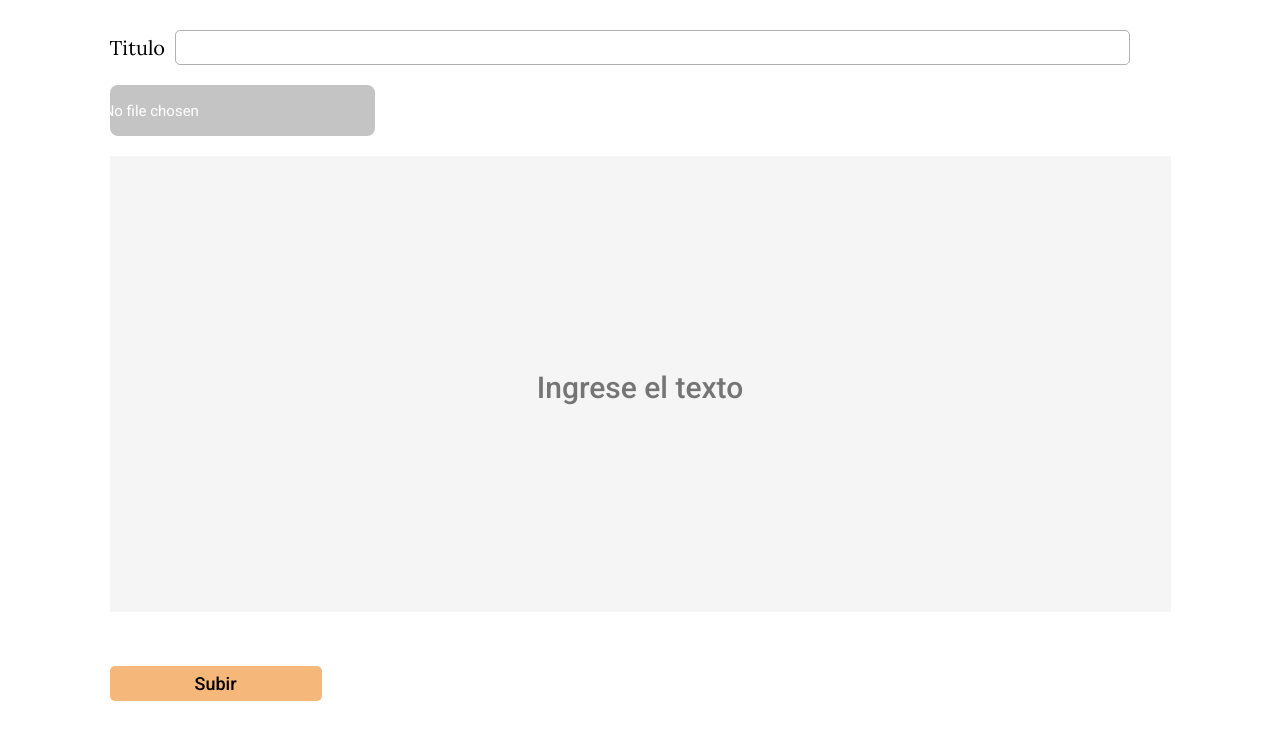
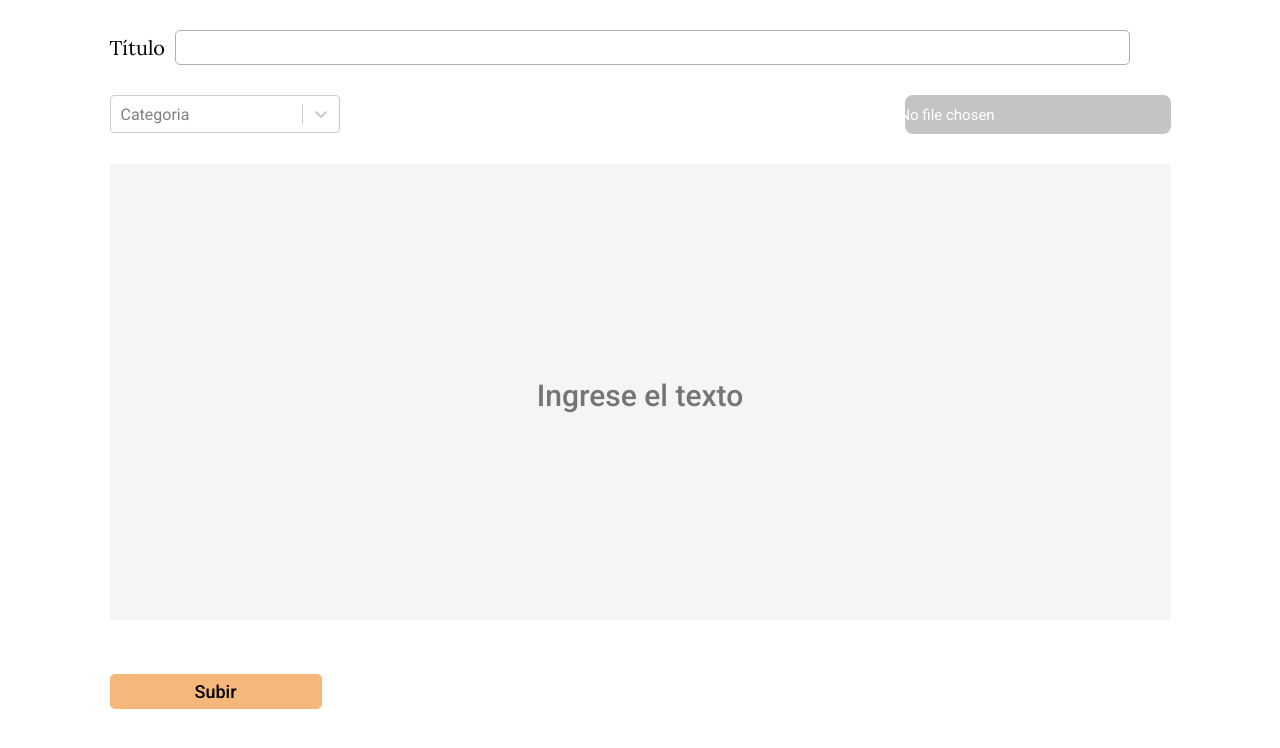
Before and after one commit to AlexBujosa/Economic-Blog, a React (Create React App) app: page /upload in a window 1280 px wide. Shown: the top 748 px of the page. Built offline with nearby package versions, Linux system fonts and the light colour scheme.

Commit message:
Selector for categories

```diff
--- a/package.json
+++ b/package.json
@@ -11,6 +11,7 @@
     "react-icons": "^4.7.1",
     "react-router-dom": "^5.2.0",
     "react-scripts": "^5.0.1",
+    "react-select": "^5.7.0",
     "web-vitals": "^1.1.2"
   },
   "scripts": {
--- a/src/pages/Upload/index.jsx
+++ b/src/pages/Upload/index.jsx
@@ -1,12 +1,38 @@
-import React from 'react';
+
+import React, { useState } from 'react';
+import Select from 'react-select';
+import {blogList} from '../../config/data.js';
 import './styles.css';
 import {TbUpload} from 'react-icons/tb';
+
+const options = [
+    {value:'Mercado Financiero',label: 'Mercado Financiero'},
+    {value:'Global',label: 'Global'},
+    {value:'Políticas Económicas',label: 'Políticas Económicas'},
+    {value:'Finanzas',label: 'Finanzas'},
+    {value:'Turismo',label: 'Turismo'},
+  ];
+
 const Upload = () => {
+
+
+const [selectedOption, setSelectedOption] = useState(null);
   return (
+
     <div className='upload'>
         <form action="" className='upload-form'>
-            <div className='title-news'><p>Titulo</p> <input type="text" name="" id="" className='input-title'/></div>
+            <div className='title-news'><p>Título</p> <input type="text" name="" id="" className='input-title'/></div>
+            <div className='container-options'>
+            <div className='select-container'>
+            <Select
+            defaultValue={selectedOption}
+            onChange={setSelectedOption}
+            options={options}
+            placeholder='Categoria'
+            />
+            </div>
             <div className='upload-img'><TbUpload style={{paddingRight:'10px'}} size={35}/><input className='img-news' name="uploadImg" type="file" accept="image/*" id='img'/></div>
+            </div>
             <div><textarea className='body-news' name="" id="" cols="130" rows="25" placeholder="Ingrese el texto"></textarea></div>
             <button className='btn-news'>Subir</button>
         </form>
--- a/src/pages/Upload/styles.css
+++ b/src/pages/Upload/styles.css
@@ -105,8 +105,8 @@ margin-bottom: 20px;
 
 .upload-img{
     color: white;
-    background-color: #C4C4C4;;
-    padding: 8px 20px;
+    background-color: #C4C4C4;
+    padding: 2px 8px;
     border-radius: 8px;
     font-size: 30px;
     font-weight: bold;
@@ -114,6 +114,18 @@ margin-bottom: 20px;
     align-items: center;
     display: flex;
     justify-content: center;
-    margin-bottom: 20px;
+
 
 }
+
+.select-container{
+    width: 230px;
+    font-family: 'Roboto',sans-serif;
+}
+
+.container-options{
+    display: flex;
+    justify-content: space-between;
+    margin: 30px 0px;
+
+}
```
Also changed, not shown: 1 other file (tests, documents, lock files or other folders).
